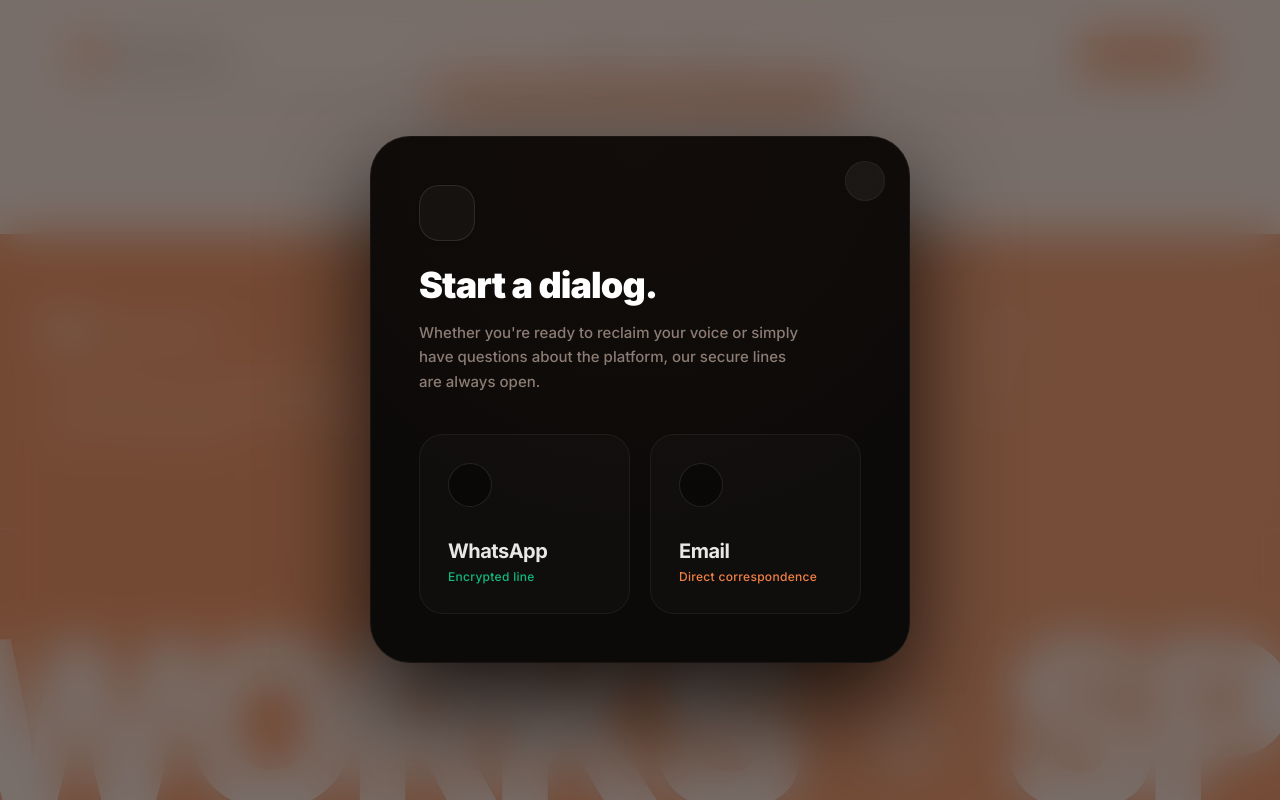
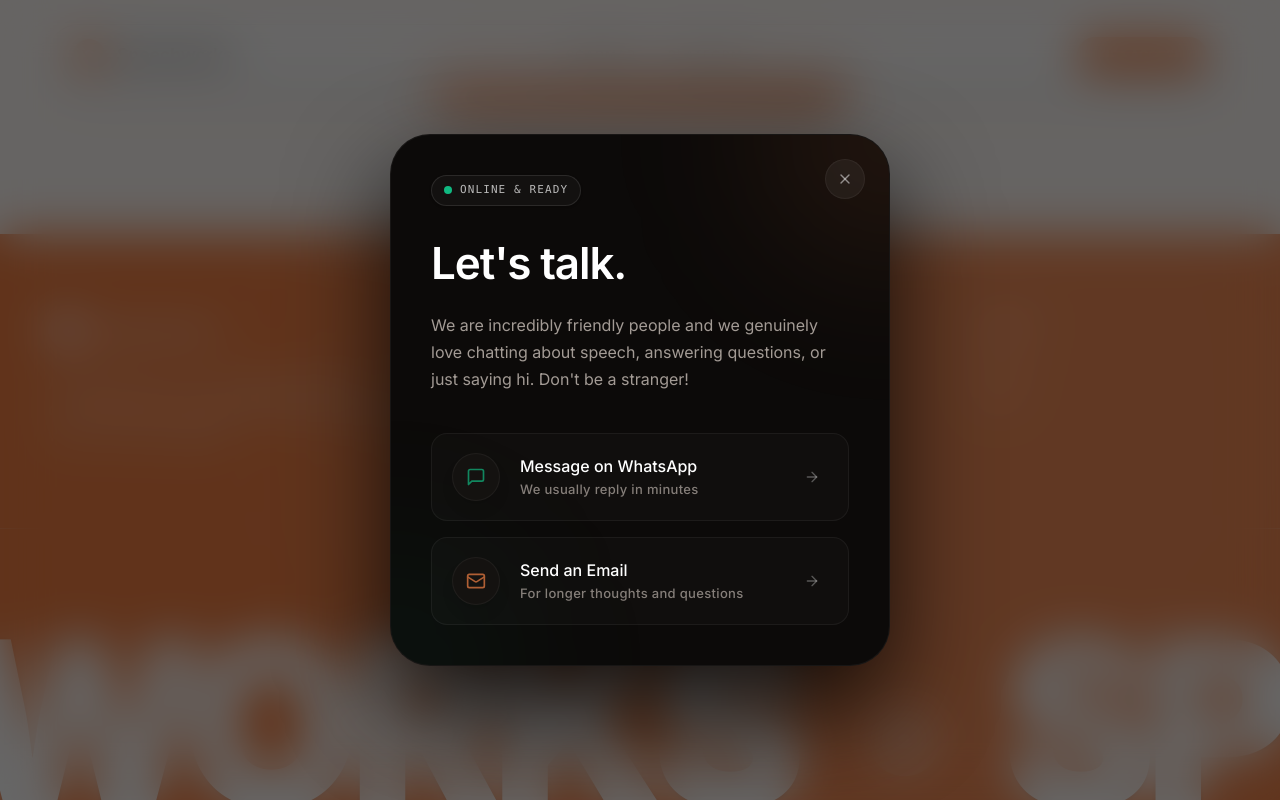
Before and after one commit to speech-works/sw-landing, a Next.js app: page / in a window 1280 px wide. Both pictures are taken after a click on the button "Contact". Shown: the part 5671-6471 px from the top of the page. Built offline with nearby package versions, Linux system fonts and the light colour scheme.

Commit message:
refactor: redesign ContactModal with refined animations, updated UI styling, and improved layout structure

```diff
--- a/src/app/components/ContactModal.tsx
+++ b/src/app/components/ContactModal.tsx
@@ -8,34 +8,26 @@ interface ContactModalProps {
 }
 
 export default function ContactModal({ isOpen, onClose }: ContactModalProps) {
-  const [isInitializing, setIsInitializing] = useState(false);
   const [isRendered, setIsRendered] = useState(false);
   const modalRef = useRef<HTMLDivElement>(null);
 
   useEffect(() => {
+    let raf: number;
     if (isOpen) {
-      setIsInitializing(true);
       document.body.style.overflow = 'hidden';
-
-      // Slight delay for rendering animations to allow display:block to take effect
-      const raf = requestAnimationFrame(() => {
-        setIsRendered(true);
-        if ((window as any).lucide) {
-          setTimeout(() => { (window as any).lucide.createIcons(); }, 50);
-        }
-      });
-      return () => cancelAnimationFrame(raf);
+      raf = requestAnimationFrame(() => setIsRendered(true));
     } else {
       setIsRendered(false);
-      const timer = setTimeout(() => {
-        setIsInitializing(false);
+      setTimeout(() => {
         document.body.style.overflow = 'unset';
-      }, 700); // Wait for exit animations
-      return () => clearTimeout(timer);
+      }, 500);
     }
+    return () => {
+      if (raf) cancelAnimationFrame(raf);
+    };
   }, [isOpen]);
 
-  // 3D Parallax Tilt Logic
+  // Smooth 3D Parallax Tilt Logic
   const handleMouseMove = (e: React.MouseEvent<HTMLDivElement>) => {
     if (!modalRef.current) return;
     const rect = modalRef.current.getBoundingClientRect();
@@ -43,108 +35,134 @@ export default function ContactModal({ isOpen, onClose }: ContactModalProps) {
     const y = e.clientY - rect.top;
     const centerX = rect.width / 2;
     const centerY = rect.height / 2;
+
+    // Very subtle, premium physics
     const maxTilt = 5;
     const rotateX = ((y - centerY) / centerY) * -maxTilt;
     const rotateY = ((x - centerX) / centerX) * maxTilt;
-    modalRef.current.style.transform = `perspective(2000px) rotateX(${rotateX}deg) rotateY(${rotateY}deg) scale3d(1.02, 1.02, 1.02)`;
+
+    modalRef.current.style.transform = `perspective(1200px) rotateX(${rotateX}deg) rotateY(${rotateY}deg) scale3d(1.02, 1.02, 1.02)`;
     modalRef.current.style.transition = 'transform 0.1s ease-out';
   };
 
   const handleMouseLeave = () => {
     if (!modalRef.current) return;
-    modalRef.current.style.transform = `perspective(2000px) rotateX(0deg) rotateY(0deg) scale3d(1, 1, 1)`;
+    modalRef.current.style.transform = `perspective(1200px) rotateX(0deg) rotateY(0deg) scale3d(1, 1, 1)`;
     modalRef.current.style.transition = 'transform 0.8s cubic-bezier(0.16, 1, 0.3, 1)';
   };
 
-  if (!isOpen && !isInitializing) return null;
+  if (!isOpen && !isRendered) return null;
 
   return (
     <div
-      className={`fixed inset-0 z-[100] flex items-center justify-center p-4 transition-opacity duration-700 ease-[cubic-bezier(0.16,1,0.3,1)] ${isRendered ? 'opacity-100' : 'opacity-0'}`}
+      className={`fixed inset-0 z-[100] flex items-center justify-center p-4 transition-opacity duration-500 ease-[cubic-bezier(0.23,1,0.32,1)] ${isRendered ? 'opacity-100' : 'opacity-0'}`}
       role="dialog"
       aria-modal="true"
     >
-      {/* Cinematic Backdrop */}
+      {/* Premium Dark Backdrop */}
       <div
-        className="absolute inset-0 bg-[#3F332D]/70 backdrop-blur-xl transition-opacity duration-700"
+        className="absolute inset-0 bg-[#000000]/60 backdrop-blur-xl transition-opacity duration-500"
         onClick={onClose}
       />
 
-      {/* Modal Container */}
+      {/* Tilt Container */}
       <div
         ref={modalRef}
         onMouseMove={handleMouseMove}
         onMouseLeave={handleMouseLeave}
-        className={`relative w-full max-w-[540px] bg-[#0c0a09] border border-white/5 rounded-[2.5rem] p-8 md:p-12 shadow-[0_40px_100px_rgba(0,0,0,0.8)] transition-all duration-[800ms] ease-[cubic-bezier(0.16,1,0.3,1)] ${isRendered ? 'translate-y-0 opacity-100 scale-100' : 'translate-y-24 opacity-0 scale-95'}`}
-        style={{ willChange: 'transform' }}
+        className={`relative w-full max-w-[500px] bg-[#0c0a09] border border-white/5 rounded-[2rem] md:rounded-[2.5rem] p-8 md:p-10 shadow-[0_40px_100px_rgba(0,0,0,0.8)] transition-all duration-[600ms] ease-[cubic-bezier(0.23,1,0.32,1)] overflow-hidden ${isRendered ? 'translate-y-0 opacity-100 scale-100' : 'translate-y-12 opacity-0 scale-[0.95]'}`}
+        style={{ willChange: 'transform, opacity' }}
       >
+
+        {/* Soft Ambient Corner Glows */}
+        <div className="absolute top-0 right-0 w-64 h-64 bg-brand/10 blur-[80px] pointer-events-none rounded-full translate-x-1/2 -translate-y-1/2"></div>
+        <div className="absolute bottom-0 left-0 w-64 h-64 bg-[#10b981]/5 blur-[80px] pointer-events-none rounded-full -translate-x-1/2 translate-y-1/2"></div>
+
         <button
           onClick={onClose}
-          className="absolute top-6 right-6 w-10 h-10 flex items-center justify-center rounded-full bg-white/5 border border-white/5 hover:bg-white/10 transition-colors duration-300 z-20 group"
+          className="absolute top-6 right-6 w-10 h-10 flex items-center justify-center rounded-full bg-white/5 hover:bg-white/10 border border-white/5 transition-all duration-300 z-50 group hover:rotate-90"
           aria-label="Close"
         >
-          <i data-lucide="x" className="w-4 h-4 text-white/50 group-hover:text-white transition-all duration-300 group-hover:rotate-90"></i>
+          {/* Close SVG */}
+          <svg className="w-4 h-4 text-white/50 group-hover:text-white transition-colors duration-300" xmlns="http://www.w3.org/2000/svg" viewBox="0 0 24 24" fill="none" stroke="currentColor" strokeWidth="2" strokeLinecap="round" strokeLinejoin="round"><path d="M18 6 6 18"/><path d="m6 6 12 12"/></svg>
         </button>
 
-        {/* Subtle dynamic background glow */}
-        <div className="absolute inset-0 opacity-20 pointer-events-none" style={{ backgroundImage: 'radial-gradient(circle at 50% 0%, rgba(217, 105, 46, 0.15) 0%, transparent 70%)' }}></div>
+        <div className="relative z-10 w-full flex flex-col">
 
-        <div className="relative z-10 w-full h-full flex flex-col">
+          <div className="mb-10 max-w-[400px]">
+            {/* Online Badge */}
+            <div className="inline-flex items-center gap-2 mb-6 px-3 py-1.5 rounded-full bg-white/[0.03] border border-white/10 shadow-sm">
+               <span className="relative flex h-2 w-2">
+                 <span className="animate-ping absolute inline-flex h-full w-full rounded-full bg-[#10b981] opacity-75"></span>
+                 <span className="relative inline-flex rounded-full h-2 w-2 bg-[#10b981]"></span>
+               </span>
+               <span className="text-[11px] font-mono tracking-widest uppercase text-white/70">Online & Ready</span>
+            </div>
 
-          <div className="mb-10 max-w-sm">
-            <div className={`w-14 h-14 bg-white/[0.03] border border-white/10 rounded-[1.25rem] flex items-center justify-center mb-6 shadow-sm filter drop-shadow hover:bg-white/[0.06] transition-all duration-500 transform ${isRendered ? 'translate-y-0 opacity-100' : '-translate-y-4 opacity-0'} delay-100`}>
-              <i data-lucide="waves" className="w-6 h-6 text-brand"></i>
-            </div>
-            <h2 className={`text-4xl font-black tracking-tight text-white mb-4 transform transition-all duration-700 ease-[cubic-bezier(0.16,1,0.3,1)] ${isRendered ? 'translate-y-0 opacity-100' : 'translate-y-4 opacity-0'} delay-200`}>
-              Start a dialog.
+            <h2 className="text-[40px] md:text-[44px] font-semibold tracking-tight text-white mb-4">
+              Let's talk.
             </h2>
-            <p className={`text-[#8C7C73] text-[15px] font-medium leading-relaxed transform transition-all duration-700 ease-[cubic-bezier(0.16,1,0.3,1)] ${isRendered ? 'translate-y-0 opacity-100' : 'translate-y-4 opacity-0'} delay-300`}>
-              Whether you're ready to reclaim your voice or simply have questions about the platform, our secure lines are always open.
+            <p className="text-[#A39B95] text-[16px] font-normal leading-[1.7]">
+              We are incredibly friendly people and we genuinely love chatting about speech, answering questions, or just saying hi. Don't be a stranger!
             </p>
           </div>
 
-          <div className="grid grid-cols-1 sm:grid-cols-2 gap-4 md:gap-5">
-            {/* WhatsApp Interactive Grid Tile */}
+          <div className="space-y-4">
+            {/* WhatsApp Sleek Tile */}
             <a
               href="https://wa.me/917020097491"
               target="_blank"
               rel="noopener noreferrer"
-              className={`group relative flex flex-col justify-between h-[180px] rounded-3xl bg-white/[0.02] border border-white/5 hover:border-[#10b981]/40 p-6 md:p-7 overflow-hidden transition-all duration-500 transform ease-[cubic-bezier(0.16,1,0.3,1)] ${isRendered ? 'translate-y-0 opacity-100' : 'translate-y-8 opacity-0'} delay-[400ms] hover:-translate-y-1 hover:shadow-[0_20px_40px_-20px_rgba(16,185,129,0.3)]`}
+              className="group flex items-center justify-between w-full h-[88px] rounded-2xl bg-white/[0.02] border border-white/5 hover:border-[#10b981]/20 p-5 transition-all duration-300 hover:-translate-y-1 hover:bg-white/[0.04]"
             >
-               {/* Accent Glow */}
-               <div className="absolute -top-12 -right-12 w-32 h-32 bg-[#10b981] blur-[50px] opacity-0 group-hover:opacity-20 transition-opacity duration-700 pointer-events-none"></div>
+               <div className="flex items-center gap-5">
+                 <div className="relative">
+                   <div className="absolute inset-0 bg-[#10b981] blur-[15px] opacity-0 group-hover:opacity-30 transition-opacity duration-500 rounded-full"></div>
+                   <div className="relative w-12 h-12 rounded-full border border-white/5 bg-[#141210] flex items-center justify-center shadow-lg group-hover:border-[#10b981]/30 transition-colors duration-300">
+                     {/* Message SVG */}
+                     <svg className="w-5 h-5 text-[#10b981] opacity-70 group-hover:opacity-100 transition-opacity duration-300" xmlns="http://www.w3.org/2000/svg" viewBox="0 0 24 24" fill="none" stroke="currentColor" strokeWidth="2" strokeLinecap="round" strokeLinejoin="round"><path d="M21 15a2 2 0 0 1-2 2H7l-4 4V5a2 2 0 0 1 2-2h14a2 2 0 0 1 2 2z"/></svg>
+                   </div>
+                 </div>
 
-               <div className="flex justify-between items-start z-10 w-full relative">
-                 <div className="w-11 h-11 rounded-full bg-black/40 border border-white/10 flex items-center justify-center text-white/50 group-hover:text-[#10b981] group-hover:border-[#10b981]/30 transition-all duration-500">
-                   <i data-lucide="message-square-text" className="w-5 h-5"></i>
+                 <div>
+                   <div className="text-white font-medium text-[16px] mb-0.5 group-hover:text-[#10b981] transition-colors duration-300">Message on WhatsApp</div>
+                   <div className="text-[#A39B95] text-[13px] font-medium tracking-wide opacity-80 group-hover:opacity-100 transition-opacity duration-300">
+                     We usually reply in minutes
+                   </div>
                  </div>
-                 <i data-lucide="arrow-up-right" className="w-5 h-5 text-white/20 group-hover:text-[#10b981] group-hover:translate-x-1 group-hover:-translate-y-1 transition-all duration-500"></i>
                </div>
 
-               <div className="z-10 relative">
-                 <div className="font-bold text-xl text-white/90 group-hover:text-white transition-colors tracking-tight mb-1">WhatsApp</div>
-                 <div className="text-xs text-[#10b981] font-medium tracking-wide">Encrypted line</div>
+               <div className="w-8 h-8 shrink-0 flex items-center justify-center transform group-hover:translate-x-1 transition-all duration-300">
+                 {/* Arrow SVG */}
+                 <svg className="w-4 h-4 text-white/30 group-hover:text-[#10b981] transition-colors duration-300" xmlns="http://www.w3.org/2000/svg" viewBox="0 0 24 24" fill="none" stroke="currentColor" strokeWidth="2" strokeLinecap="round" strokeLinejoin="round"><line x1="5" x2="19" y1="12" y2="12"/><polyline points="12 5 19 12 12 19"/></svg>
                </div>
             </a>
 
-            {/* Email Interactive Grid Tile */}
+            {/* Email Sleek Tile */}
             <a
               href="mailto:contact@speechworks.in"
-              className={`group relative flex flex-col justify-between h-[180px] rounded-3xl bg-white/[0.02] border border-white/5 hover:border-[#D9692E]/40 p-6 md:p-7 overflow-hidden transition-all duration-500 transform ease-[cubic-bezier(0.16,1,0.3,1)] ${isRendered ? 'translate-y-0 opacity-100' : 'translate-y-8 opacity-0'} delay-[500ms] hover:-translate-y-1 hover:shadow-[0_20px_40px_-20px_rgba(217,105,46,0.3)]`}
+              className="group flex items-center justify-between w-full h-[88px] rounded-2xl bg-white/[0.02] border border-white/5 hover:border-brand/20 p-5 transition-all duration-300 hover:-translate-y-1 hover:bg-white/[0.04]"
             >
-               {/* Accent Glow */}
-               <div className="absolute -top-12 -right-12 w-32 h-32 bg-[#D9692E] blur-[50px] opacity-0 group-hover:opacity-20 transition-opacity duration-700 pointer-events-none"></div>
+               <div className="flex items-center gap-5">
+                 <div className="relative">
+                   <div className="absolute inset-0 bg-brand blur-[15px] opacity-0 group-hover:opacity-30 transition-opacity duration-500 rounded-full"></div>
+                   <div className="relative w-12 h-12 rounded-full border border-white/5 bg-[#141210] flex items-center justify-center shadow-lg group-hover:border-brand/30 transition-colors duration-300">
+                     {/* Mail SVG */}
+                     <svg className="w-5 h-5 text-brand opacity-70 group-hover:opacity-100 transition-opacity duration-300" xmlns="http://www.w3.org/2000/svg" viewBox="0 0 24 24" fill="none" stroke="currentColor" strokeWidth="2" strokeLinecap="round" strokeLinejoin="round"><rect width="20" height="16" x="2" y="4" rx="2"/><path d="m22 7-8.97 5.7a1.94 1.94 0 0 1-2.06 0L2 7"/></svg>
+                   </div>
+                 </div>
 
-               <div className="flex justify-between items-start z-10 w-full relative">
-                 <div className="w-11 h-11 rounded-full bg-black/40 border border-white/10 flex items-center justify-center text-white/50 group-hover:text-brand group-hover:border-brand/30 transition-all duration-500">
-                   <i data-lucide="mail-plus" className="w-5 h-5"></i>
+                 <div>
+                   <div className="text-white font-medium text-[16px] mb-0.5 group-hover:text-brand transition-colors duration-300">Send an Email</div>
+                   <div className="text-[#A39B95] text-[13px] font-medium tracking-wide opacity-80 group-hover:opacity-100 transition-opacity duration-300">
+                     For longer thoughts and questions
+                   </div>
                  </div>
-                 <i data-lucide="arrow-up-right" className="w-5 h-5 text-white/20 group-hover:text-brand group-hover:translate-x-1 group-hover:-translate-y-1 transition-all duration-500"></i>
                </div>
 
-               <div className="z-10 relative">
-                 <div className="font-bold text-xl text-white/90 group-hover:text-white transition-colors tracking-tight mb-1">Email</div>
-                 <div className="text-xs text-brand font-medium tracking-wide">Direct correspondence</div>
+               <div className="w-8 h-8 shrink-0 flex items-center justify-center transform group-hover:translate-x-1 transition-all duration-300">
+                 {/* Arrow SVG */}
+                 <svg className="w-4 h-4 text-white/30 group-hover:text-brand transition-colors duration-300" xmlns="http://www.w3.org/2000/svg" viewBox="0 0 24 24" fill="none" stroke="currentColor" strokeWidth="2" strokeLinecap="round" strokeLinejoin="round"><line x1="5" x2="19" y1="12" y2="12"/><polyline points="12 5 19 12 12 19"/></svg>
                </div>
             </a>
           </div>
```
